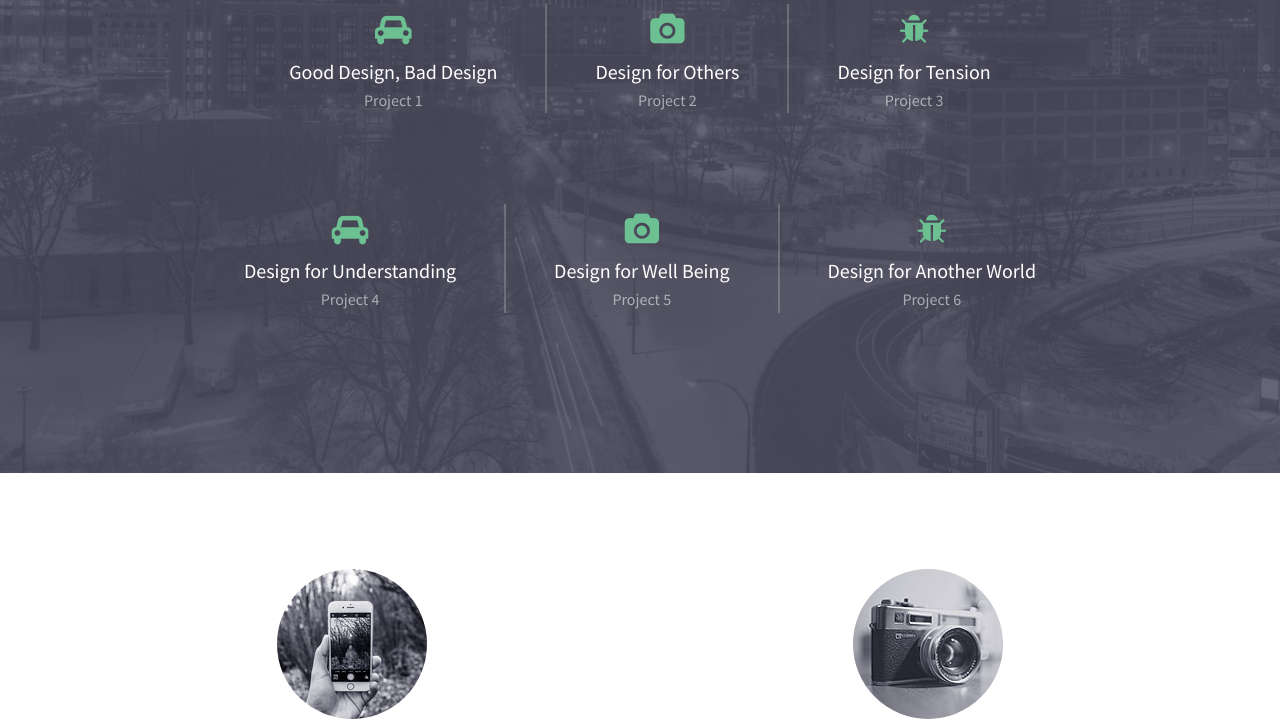
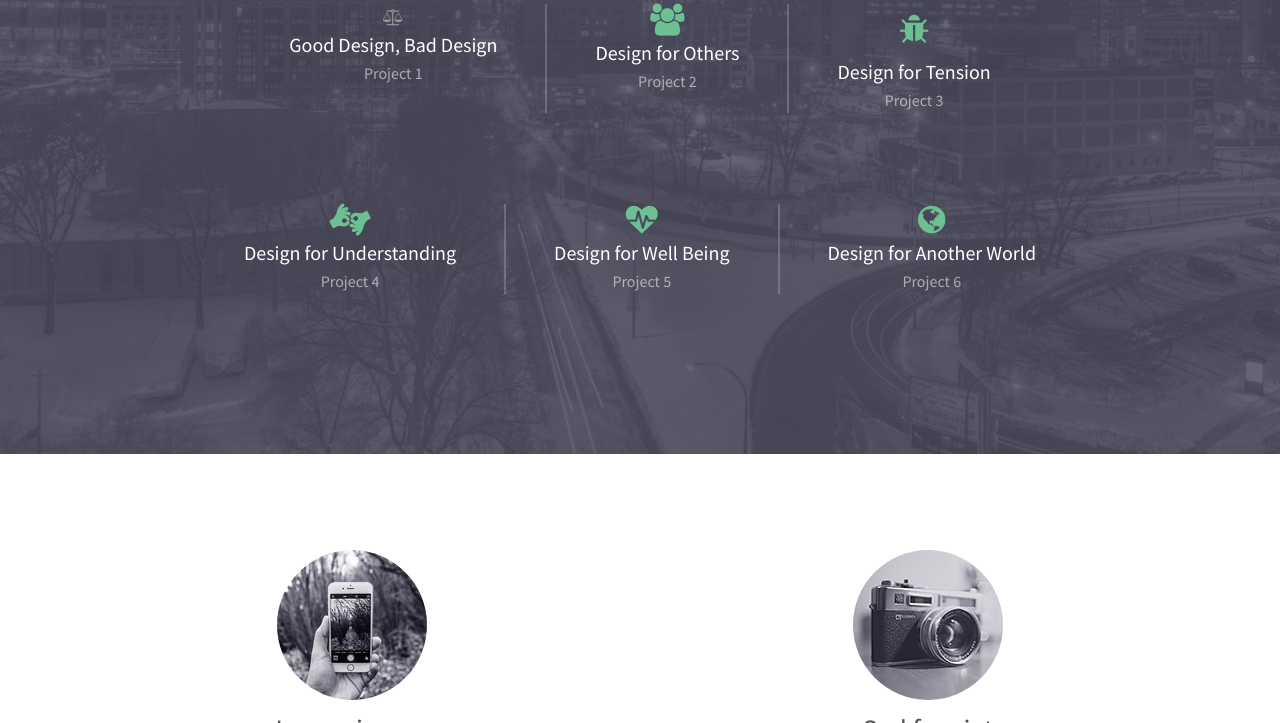
Before and after one commit to cmcourville/HCIDesignManifesto, a plain HTML site: page index.html in a window 1280 px wide. Shown: the part 302-1025 px from the top of the page. Drawn offline with Linux system fonts and the light colour scheme.

Commit message:
changed the icons next to the subheadings

```diff
--- a/index.html
+++ b/index.html
@@ -29,18 +29,19 @@
 					</header>
 					<div class="flex ">
 						<div>
-							<span class="icon fa-car"></span>
+							<span class="fa fa-balance-scale"></span>
 							<h3>Good Design, Bad Design</h3>
 							<p>Project 1</p>
 						</div>
 
 						<div>
-							<span class="icon fa-camera"></span>
+							<span class="icon fa fa-users"></span>
 							<h3>Design for Others</h3>
 							<p>Project 2</p>
 						</div>
 
 						<div>
+                            <!--TODO: change the icon  -->
 							<span class="icon fa-bug"></span>
 							<h3>Design for Tension</h3>
 							<p>Project 3</p>
@@ -50,19 +51,20 @@
                     <br>
                     <div class="flex">
                         <div>
-							<span class="icon fa-car"></span>
+							<span class="icon fa fa-asl-interpreting"></span>
 							<h3>Design for Understanding</h3>
 							<p>Project 4</p>
 						</div>
 
 						<div>
-							<span class="icon fa-camera"></span>
+                            <!-- TODO: change the icon -->
+							<span class="icon fa fa-heartbeat"></span>
 							<h3>Design for Well Being</h3>
 							<p>Project 5</p>
 						</div>
 
 						<div>
-							<span class="icon fa-bug"></span>
+							<span class="icon fa fa-globe"></span>
 							<h3>Design for Another World</h3>
 							<p>Project 6</p>
 						</div>
```
